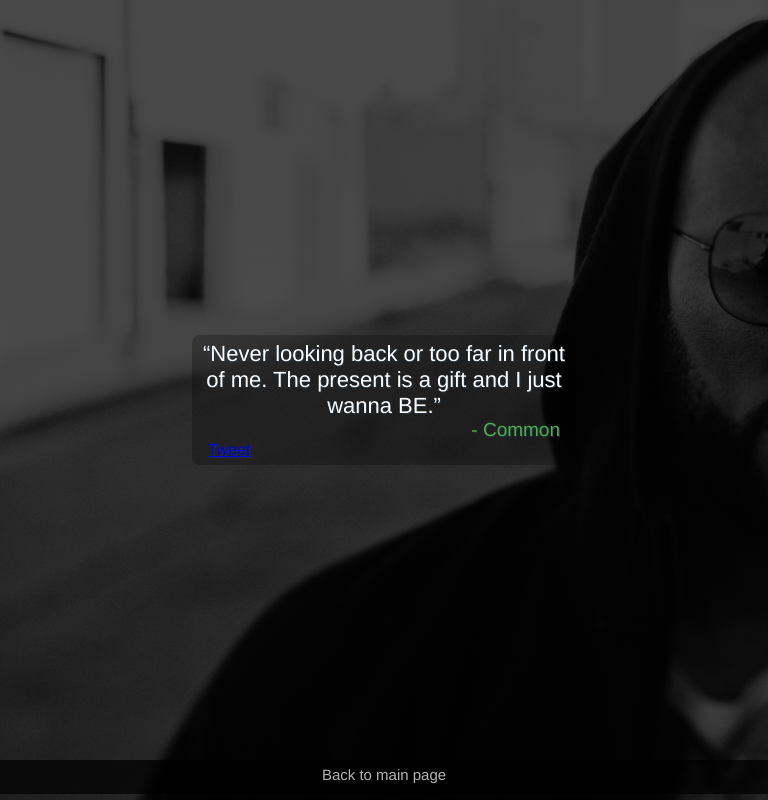
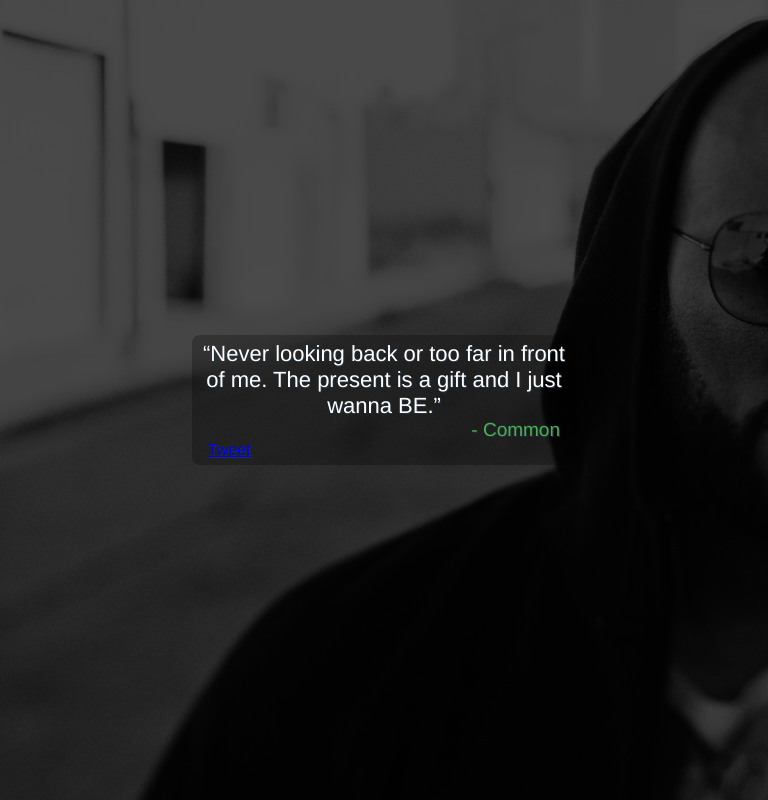
Before and after one commit to zFn4Fun/inspirational-hip-hop-quotes, a plain HTML site: page index.html in a window 768 px wide. Drawn offline with Linux system fonts and the light colour scheme.

Commit message:
removed the footer

```diff
--- a/default.css
+++ b/default.css
@@ -20,8 +20,6 @@ body {
   -khtml-user-select: none;
   -ms-user-select: none;
   user-select: none;
-  /* FIXME: background-image is not amitable, need to find a workaround */
-  transition: background-image 0.2s ease-in-out;
 }
 
 p, h2 {
@@ -67,19 +65,6 @@ p, h2 {
   vertical-align: top;
 }
 
-footer {
-  background-color: #000;
-  position: fixed;
-  bottom: 0;
-  left: 0;
-  height: 35px;
-  margin-bottom: 10px;
-  width: 100%;
-  z-index: 99;
-  opacity: 0.7;
-  padding-top: 10px;
-}
-
 @media (max-width: 768px) {
   .quote {
     font-size: 17px;
@@ -87,13 +72,6 @@ footer {
 
   .author {
     font-size: 15px;
-  }
-
-  footer {
-    font-size: 14.4px;
-	height: 25px;
-	padding-top: 5px;
-	margin-bottom: 5px;
   }
 }
 
@@ -105,14 +83,8 @@ footer {
   .author {
     font-size: 19px;
   }
+}
 
-  footer {
-    font-size: 15px;
-	height: 28px;
-	padding-top: 6px;
-	margin-bottom: 6px;
-  }
-}
 @media (min-width: 992px) and (max-width: 1199px) {
   .quote {
     font-size: 22px;
--- a/index.html
+++ b/index.html
@@ -29,10 +29,6 @@
   </div>
 </div>
 
-<footer id="test">
-  <p>Back to main page</p>
-</footer>
-
 <script src="script.js"></script>
 <script>!function(d,s,id){var js,fjs=d.getElementsByTagName(s)[0],p=/^http:/.test(d.location)?'http':'https';if(!d.getElementById(id)){js=d.createElement(s);js.id=id;js.src=p+'://platform.twitter.com/widgets.js';fjs.parentNode.insertBefore(js,fjs);}}(document, 'script', 'twitter-wjs');</script>
 
--- a/script.js
+++ b/script.js
@@ -59,19 +59,7 @@
         quote: "Follow your heart. Don't follow what you've been told you're supposed to do.",
         author: "J. Cole",
         imgSrc: "jcole.png"
-    }, {
-        quote: "",
-        author: "Ab-Soul",
-        imgSrc: "absoul.jpg"
-    }, {
-        quote: "",
-        author: "Isaiah Rashad",
-        imgSrc: "isaiah.png"
-    }, {
-        quote: "",
-        author: "Flatbush Zombies",
-        imgSrc: "fbz.jpg"
-    }, ];
+    }];
     var lastQuote = 0;
     var repeated = 0;
 
@@ -89,13 +77,10 @@
             event.preventDefault();
             randomise();
         }, false);
-        document.getElementById("test").addEventListener("mousedown", function() {
-            location.href = "../../";
-        });
     });
 
     function randomise(type) {
-        var selectedQuote = Math.floor(Math.random() * 2);
+        var selectedQuote = Math.floor(Math.random() * quotes.length);
         if (type === "firstload") {
             updatePage(selectedQuote);
             lastQuote = selectedQuote;
```
